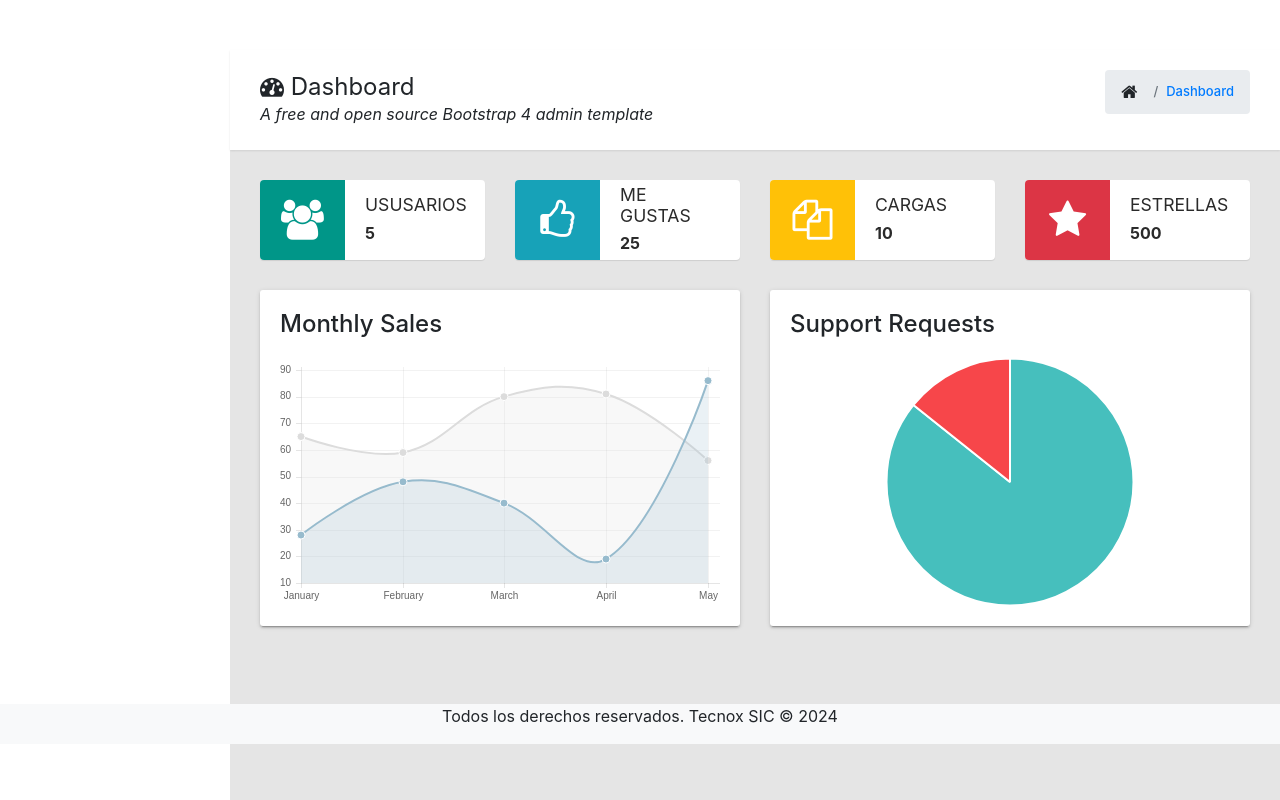
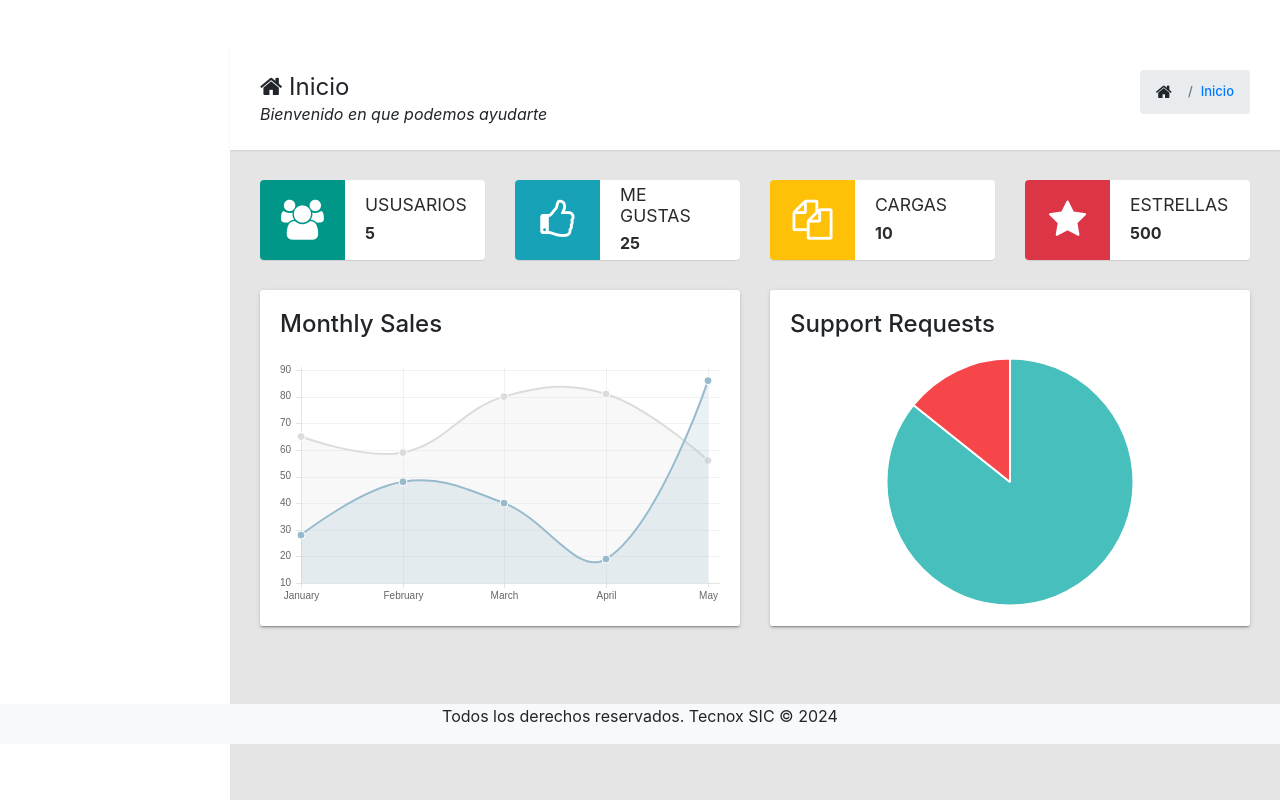
Before and after one commit to AlfredoHC07/UNERG_pharmacy, a Django app: page /dashboard/ in a window 1280 px wide. Shown: the part 56-856 px from the top of the page. Run offline with Django 4.2, Linux system fonts and the light colour scheme; the visitor is signed in with stand-in values (Sample User, id 1); some libraries are stand-ins or nearby versions.

Commit message:
edite texto

```diff
--- a/pharmacy/templates/dashboard.html
+++ b/pharmacy/templates/dashboard.html
@@ -2,7 +2,7 @@
 {% load static %}
 
 {% block title %}
-    <title>Dashboard</title>
+    <title>Inicio</title>
 {% endblock title %}
 
 {% block css %}
@@ -17,12 +17,12 @@
     <main class="app-content">
       <div class="app-title">
         <div>
-          <h1><i class="fa fa-dashboard"></i> Dashboard</h1>
-          <p>A free and open source Bootstrap 4 admin template</p>
+          <h1><i class="fa fa-home"></i> Inicio</h1>
+          <p>Bienvenido en que podemos ayudarte</p>
         </div>
         <ul class="app-breadcrumb breadcrumb">
           <li class="breadcrumb-item"><i class="fa fa-home fa-lg"></i></li>
-          <li class="breadcrumb-item"><a href="#">Dashboard</a></li>
+          <li class="breadcrumb-item"><a href="#">Inicio</a></li>
         </ul>
       </div>
       <div class="row">
```
